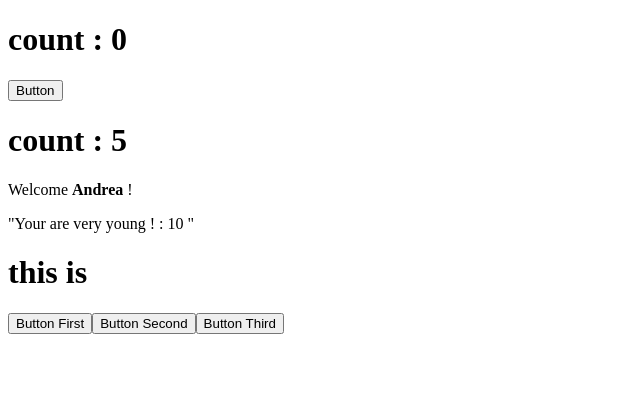
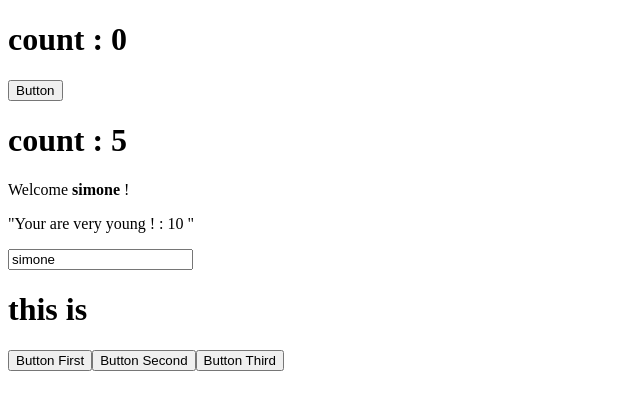
Before and after one commit to Simonedamb/React-exercises, a React (Create React App) app: page / in a window 1280 px wide. Shown: the top 410 px of the page, without its empty margins (0-640 px from the left). Built offline with nearby package versions, Linux system fonts and the light colour scheme.

Commit message:
forms-01

```diff
--- a/src/App.js
+++ b/src/App.js
@@ -1,14 +1,14 @@
 import React from "react";
 import ClickCounter from "./ClickCounter";
 import { ClickTracker } from "./ClickTracker";
-import Welcome from "./Welcome";
+import { InteractiveWelcome } from "./InteractiveWelcome";
 
 export class App extends React.Component {
   render() {
     return (
       <div>
         <ClickCounter />
-        <Welcome name="Andrea" />
+        <InteractiveWelcome />
         <ClickTracker />
       </div>
     );
--- /dev/null
+++ b/src/InteractiveWelcome.js
@@ -0,0 +1,17 @@
+import React from "react";
+import Welcome from "./Welcome";
+
+export class InteractiveWelcome extends React.Component {
+  state = {
+    name: "simone",
+  };
+
+  render() {
+    return (
+      <div>
+        <Welcome name={this.props.name} />
+        <input name="name" value={this.state.name}></input>
+      </div>
+    );
+  }
+}
```
